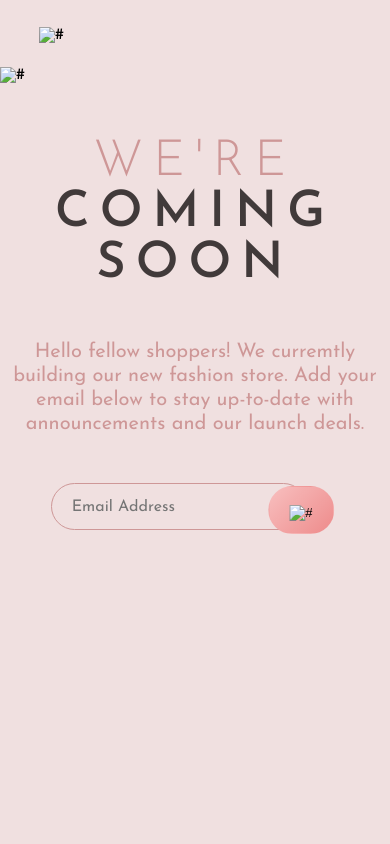
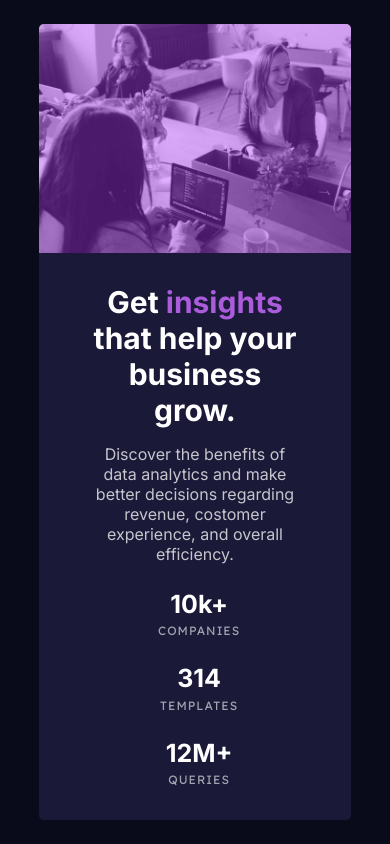
Before and after one commit to ELHart05/Frontend-Mentor-My-Custom-Stats-Preview-Card-Component-HTML-CSS-Only, a plain HTML site: page index.html in a window 390 px wide. Drawn offline with Linux system fonts and the light colour scheme.

Commit message:
Add files via upload

```diff
--- a/index.html
+++ b/index.html
@@ -1,34 +1,44 @@
 <!DOCTYPE html>
 <html lang="en">
-
 <head>
 <meta charset="UTF-8">
 <meta name="viewport" content="width=device-width, initial-scale=1.0">
+<title>Frontend Mentor | Stats preview card component</title>
 <link rel="icon" href="images/favicon-32x32.png">
-  <title>Frontend Mentor | Base Apparel coming soon page</title>
 <link rel="stylesheet" href="style/style.css">
 <link rel="preconnect" href="https://fonts.googleapis.com">
 <link rel="preconnect" href="https://fonts.gstatic.com" crossorigin>
-  <link href="https://fonts.googleapis.com/css2?family=Josefin+Sans:wght@300;400;600&display=swap" rel="stylesheet">
+<link href="https://fonts.googleapis.com/css2?family=Inter:wght@400;700&family=Lexend+Deca&family=Open+Sans&display=swap" rel="stylesheet">
 </head>
-
 <body>
-  <img src="images/logo.png" alt="#" class="logo">
-  <img src="images/hero-desktop.jpg" alt="#" class="main_bg_desk">
-  <img src="images/hero-mobile.jpg" alt="#" class="main_bg_phone">
-  <h1>
-    <span class="l1">WE'RE</span>
-    <span class="l2">COMING</span>
-    <span class="l3">SOON</span>
-  </h1>
-  <P class="paragraph">Hello fellow shoppers! We curremtly building our new fashion store. Add your email below to stay
-    up-to-date with announcements and our launch deals.</P>
-  <form>
-    <input type="email" class="email" placeholder="Email Address" required>
-    <button class="button">
-      <center><img src="images/icon-arrow.png" alt="#" class="arrow"></center>
-    </button>
-  </form>
+<div class="main">
+  <div class="left">
+    <p class="title">Get <span class="insights">insights</span> that help your business grow.</p>
+    <p class="paragraph">
+      <span class="l1">Discover the benefits of data analytics and make</span>
+      <span class="l2">better decisions regarding revenue, costomer</span>
+      <span class="l3">experience, and overall efficiency.</span>
+    </p>
+    <div class="stats">
+      <div class="w1">
+        <span class="n1">10k+</span>
+        <span class="h1">COMPANIES</span>
+      </div>
+      <div class="w2">
+        <span class="n2">314</span>
+        <span class="h2">TEMPLATES</span>
+      </div>
+      <div class="w3">
+        <span class="n3">12M+</span>
+        <span class="h3">QUERIES</span>
+      </div>
+    </div>
+  </div>
+  <div class="right">
+    <img src="images/image-header-desktop.jpg" alt="#" class="img_desk">
+    <img src="images/image-header-mobile.jpg" alt="#" class="img_mobile">
+    <div class="img_color"></div>
+  </div>
+</div>
 </body>
-
 </html>
--- a/style/style.css
+++ b/style/style.css
@@ -1,221 +1,170 @@
-* {
+*{
     margin: 0;
     padding: 0;
 }
 
 
-body {
-    background: linear-gradient(135deg, hsl(0, 0%, 100%), hsl(0, 100%, 98%));
-    background-image: url(../images/bg-pattern-desktop.png);
-    background-repeat: no-repeat;
-    background-size: 65%;
-    background-attachment: fixed;
-    font-family: 'Josefin Sans', sans-serif;
-    background-color: hsl(0, 36%, 91%);
+body{
+    font-family: 'Inter', sans-serif;
+    height: 100vh;
+    display: flex;
+    justify-content: center;
+    align-items: center;
+    background-color: hsl(233, 47%, 7%);
 }
 
 
-.main_bg_desk {
-    height: 100vmin;
-    float: right;
+.main{
+    background-color: hsl(244, 38%, 16%);
+    width: 1200px;
+    border-radius: 5px;
 }
 
 
-.main_bg_phone {
-    display: none;
+.left{
+    float: left;
+    width: 50%;
 }
 
 
-.logo {
-    margin: 5% 0px 0px 10%;
+.title{
+    color: white;
+    font-size: 38px;
+    font-weight: 700;
+    margin: 10% 0 0 10%;
+    width: 80%;
+}
+.insights{color: hsl(277, 64%, 61%);}
+
+
+.paragraph{
+    color: hsla(0, 0%, 100%, 0.75);
+    font-size: 16px;
+    font-weight: 400;
+    margin: 5% 0 0 10%;
+}
+.l1{display: block;}
+.l2,.l3{
+    display: block;
+    margin-top: 1%;
 }
 
 
-h1 {
-    margin-left: 10%;
-    margin-top: 7%;
+.stats > div {
+    display: inline-block;
+    margin: 22% 0 0 10%;
 }
-
-.l1 {
-    display: block;
-    color: hsl(0, 36%, 70%);
-    font-weight: 300;
-    letter-spacing: 10px;
-    font-size: 50px;
+.stats > div > span{display: block;}
+.n1,.n2,.n3{
+    font-size: 25px;
+    font-weight: 700;
+    color: white;
 }
-
-.l2 {
-    display: block;
-    color: hsl(0, 6%, 24%);
-    font-weight: 600;
-    font-size: 50px;
-    letter-spacing: 10px;
-}
-
-.l3 {
-    display: block;
-    color: hsl(0, 6%, 24%);
-    font-weight: 600;
-    font-size: 50px;
-    letter-spacing: 10px;
+.h1,.h2,.h3{
+    font-family: 'Lexend Deca', sans-serif;
+    font-size: 12px;
+    letter-spacing: 1px;
+    font-weight: 400;
+    color: hsla(0, 0%, 100%, 0.6);
+    margin-top: 6%;
 }
 
 
-.paragraph {
-    margin-top: 2%;
-    margin-left: 10%;
-    padding: 20px 0;
-    line-height: 24px;
-    font-size: 20px;
-    color: hsl(0, 36%, 70%);
-    width: 28%;
+.right{
+    float: right;
+    width: 50%;
+    position: relative;
 }
-
-
-.email {
-    border: 1px solid hsl(0, 36%, 70%);
-    font-family: 'Josefin Sans', sans-serif;
-    width: 320px;
-    height: 45px;
-    border-radius: 400px;
-    background-color: transparent;
-    color: hsl(0, 36%, 70%);
-    margin-left: 10%;
-    margin-top: 3%;
-    font-size: 18px;
-    padding-left: 20px;
+.img_desk{
+    float: right;
+    width: 100%;
+    border-top-right-radius: 5px;
+    border-bottom-right-radius: 5px;
 }
-
-.email:focus {
-    outline: transparent;
+.img_mobile{
+    display: none;
 }
-
-.button {
-    border: 1px solid transparent;
-    border-radius: 400px;
-    height: 48px;
-    width: 72px;
-    cursor: pointer;
-    transform: translate(-78%, 6px);
-    background-image: linear-gradient(135deg, hsl(0, 80%, 86%), hsl(0, 74%, 74%));
-}
-
-.button:hover {
-    background-image: linear-gradient(135deg, hsl(0, 40%, 87%), hsl(0, 80%, 86%));
-}
-
-.arrow {
-    background-color: transparent;
-    margin-top: 5px;
+.img_color{
+    position: absolute;
+    height: 100%;
+    width: 100%;
+    background-color: hsl(277, 100%, 61%);
+    opacity: 0.4;
+    border-top-right-radius: 5px;
+    border-bottom-right-radius: 5px;
 }
 
 
 
+@media (max-width: 1000px) and (min-width: 100px){
 
-@media (max-width: 1025px) and (min-width: 100px) {
-    body {
-        background-color: hsl(0, 36%, 91%);
-        background-image: none;
+
+.main{
+    display: flex;
+    flex-direction: column-reverse;
+    width: 80%;
+    margin: 500px 0;
 }
 
 
-    .logo {
-        margin-top: 7%;
+.title{
+    font-size: 30px;
+    text-align: center;
+    margin-left: 0;
+    width: 70%;
 }
 
 
-    .main_bg_desk {
-        display: none;
+.paragraph{
+    margin-left: 0;
+    width: 65%;
+    text-align: center;
 }
+.paragraph > span {display: inline;}
 
-    .main_bg_phone {
-        display: block;
+
+.left{
+    float: none;
     width: 100%;
-        margin-top: 6%;
+    display: flex;
+    align-items: center;
+    flex-direction: column;
 }
 
 
-    h1 {
-        margin-left: 0px;
-        text-align: center;
-        margin-top: 14%;
+.stats{
+    display: flex;
+    align-items: center;
+    justify-content: center;
+    flex-direction: column;
 }
+.stats > div {
+    margin-top: 30%;
+}
+.n1,.n2,.n3{text-align: center;}
+.h1,.h2,.h3{text-align: center;}
+.h3{margin-bottom: 50%;}
 
 
-    .paragraph {
+.right{
+    float: none;
+    display: flex;
+    position: relative;
+    align-items: center;
+    justify-content: space-around;
     width: 100%;
-        padding: 0;
-        margin: 50px 0 0 0;
-        text-align: center;
 }
-
-
-
-    .email {
-        width: 60%;
-        font-size: 16px;
-        margin-top: 12%;
-        margin-bottom: 20px;
-        margin-left: 13%;
+.img_desk{display: none;}
+.img_mobile{
+    display: block;
+    width: 100%;
+    border-top-left-radius: 5px;
+    border-top-right-radius: 5px;
 }
-
-    .button {
-        width: 17%;
-        margin-left: 2%;
-        margin-bottom: 20px;
+.img_color{
+    border-bottom-left-radius: 0px;
+    border-bottom-right-radius: 0px;
+    border-top-left-radius: 5px;
+    border-top-right-radius: 5px;
 }
 }
-
-@media (max-width: 340px) and (min-width: 100px) {
-    body {
-        background-color: hsl(0, 36%, 91%);
-        background-image: none;
-    }
-
-
-    .logo {
-        margin-top: 7%;
-    }
-
-
-    .main_bg_desk {
-        display: none;
-    }
-
-    .main_bg_phone {
-        display: block;
-        width: 100%;
-        margin-top: 6%;
-    }
-
-
-    h1 {
-        margin-left: 0px;
-        text-align: center;
-        margin-top: 14%;
-    }
-
-
-    .paragraph {
-        margin-left: 0px;
-        margin-top: 5%;
-        width: 100%;
-        text-align: center;
-    }
-
-
-
-    .email {
-        width: 50%;
-        font-size: 16px;
-        margin-top: 12%;
-        margin-bottom: 20px;
-        margin-left: 13%;
-    }
-
-    .button {
-        width: 17%;
-        margin-left: 2%;
-        margin-bottom: 20px;
-    }
-}
```
Lines whose indentation alone changed are shown as unchanged.
